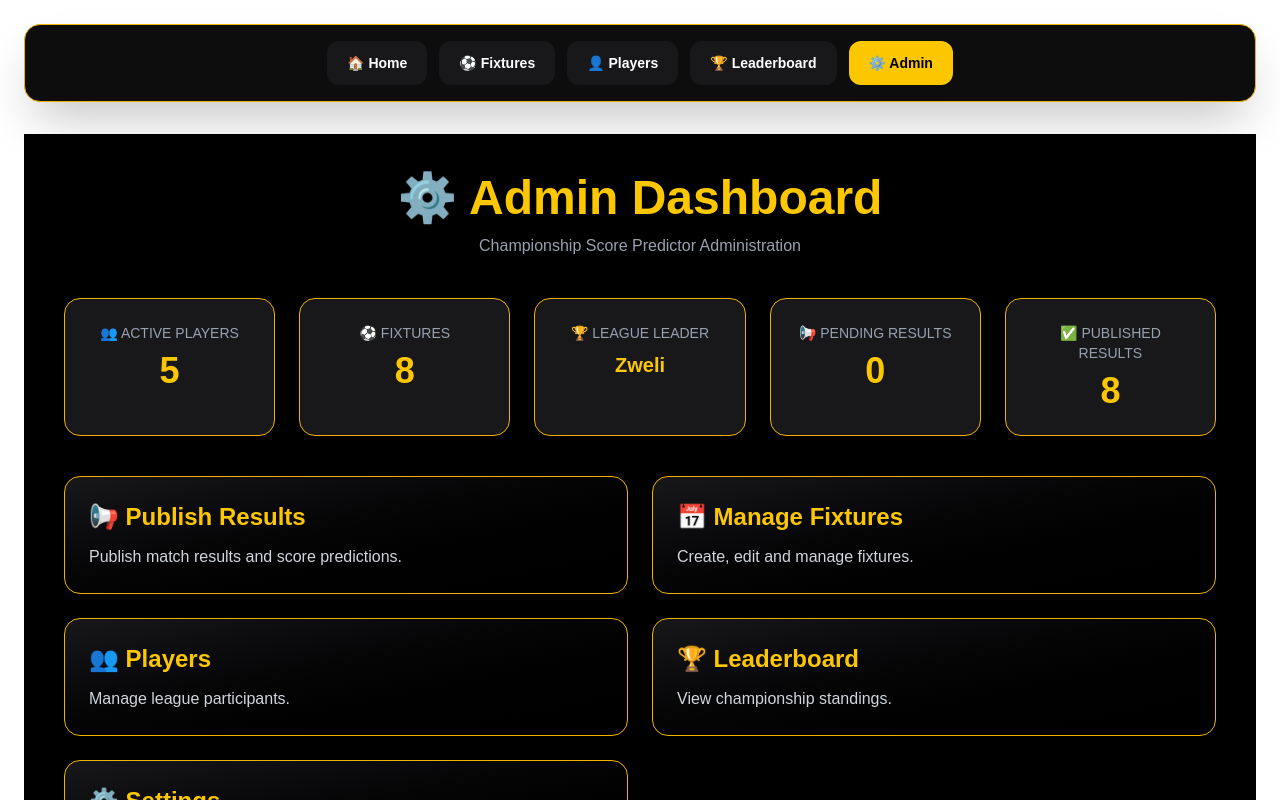
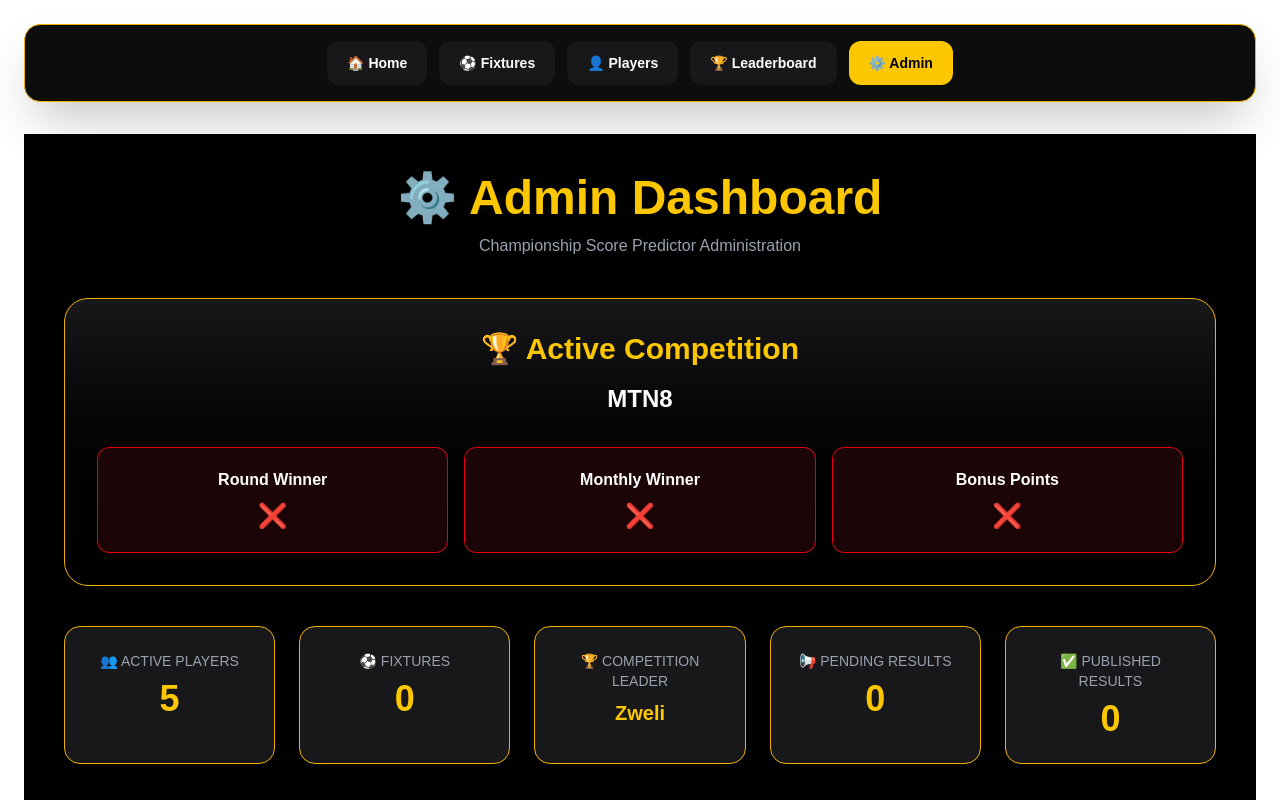
Before and after one commit to Zubula007/cspredictor, a Next.js app: page /admin in a window 1280 px wide. Shown: the top 800 px of the page. Built offline with nearby package versions, Linux system fonts and the light colour scheme.

Commit message:
v1.6 - Competition management and fixture creation

```diff
--- a/src/app/admin/fixtures/create/page.tsx
+++ b/src/app/admin/fixtures/create/page.tsx
@@ -10,15 +10,11 @@ import competitions from "../../../data/competitions";
 import { FixtureStatus } from "../../../lib/enums";
 import type { CompetitionId } from "../../../types/fixture";
 
-
 export default function CreateFixturePage() {
-
   const router = useRouter();
-
 
   const [competitionId, setCompetitionId] =
     useState<CompetitionId>("BET");
-
 
   const [homeTeam, setHomeTeam] =
     useState("");
@@ -38,10 +34,7 @@ export default function CreateFixturePage() {
   const [message, setMessage] =
     useState("");
 
-
-
   const createFixture = () => {
-
     if (
       !homeTeam ||
       !awayTeam ||
@@ -55,114 +48,68 @@ export default function CreateFixturePage() {
       return;
     }
 
+    if (homeTeam === awayTeam) {
+      setMessage(
+        "Home and Away teams cannot be the same."
+      );
 
+      return;
+    }
 
-    const newFixture = {
-
-      id:
-        `${competitionId}-${Date.now()}`,
-
+    fixtureRepository.addFixture({
+      id: `${competitionId}-${Date.now()}`,
 
       competitionId,
 
-
       round,
 
-
-      streak:
-        round,
-
+      streak: round,
 
       matchDate,
 
-
       kickOff,
 
-
-      displayDate:
-        new Date(matchDate)
-          .toLocaleDateString(
-            "en-ZA",
-            {
+      displayDate: new Date(
+        matchDate
+      ).toLocaleDateString("en-ZA", {
         day: "numeric",
         month: "long",
         year: "numeric",
-            }
-          ),
-
+      }),
 
       homeTeam,
 
-
       awayTeam,
 
+      status: FixtureStatus.SCHEDULED,
 
-      status:
-        FixtureStatus.SCHEDULED,
+      homeScore: undefined,
 
+      awayScore: undefined,
 
-      homeScore:
-        undefined,
+      firstTeamToScore: undefined,
 
-
-      awayScore:
-        undefined,
-
-
-      firstTeamToScore:
-        undefined,
-
-
-      published:
-        false,
-
-    };
-
-
-
-    fixtureRepository.createFixture(
-      newFixture
-    );
-
-
+      published: false,
+    });
 
     setMessage(
       "✅ Fixture created successfully."
     );
 
-
-
     setTimeout(() => {
-
-      router.push(
-        "/admin/fixtures"
-      );
-
+      router.push("/admin/fixtures");
     }, 1000);
-
   };
 
-
-
   return (
-
     <main className="min-h-screen bg-black px-6 py-10 text-white">
-
       <div className="mx-auto max-w-3xl">
-
-
         <div className="rounded-3xl border border-yellow-500 bg-zinc-900 p-8 shadow-xl">
-
-
           <h1 className="text-center text-4xl font-extrabold text-yellow-400">
             ➕ Create Fixture
           </h1>
 
-
-
           <div className="mt-8 space-y-5">
-
-
 
             <select
               value={competitionId}
@@ -173,97 +120,61 @@ export default function CreateFixturePage() {
               }
               className="w-full rounded-xl bg-black p-3"
             >
-
               {competitions.map(
                 (competition) => (
-
                   <option
                     key={competition.id}
                     value={competition.id}
                   >
                     {competition.name}
                   </option>
-
                 )
               )}
-
             </select>
-
-
-
-
 
             <select
               value={homeTeam}
               onChange={(e) =>
-                setHomeTeam(
-                  e.target.value
-                )
+                setHomeTeam(e.target.value)
               }
               className="w-full rounded-xl bg-black p-3"
             >
-
               <option value="">
                 Select Home Team
               </option>
 
-
-              {teams.map(
-                (team) => (
-
+              {teams.map((team) => (
                 <option
                   key={team.name}
                   value={team.name}
                 >
                   {team.name}
                 </option>
-
-                )
-              )}
-
+              ))}
             </select>
-
-
-
-
 
             <select
               value={awayTeam}
               onChange={(e) =>
-                setAwayTeam(
-                  e.target.value
-                )
+                setAwayTeam(e.target.value)
               }
               className="w-full rounded-xl bg-black p-3"
             >
-
               <option value="">
                 Select Away Team
               </option>
 
-
-              {teams.map(
-                (team) => (
-
+              {teams.map((team) => (
                 <option
                   key={team.name}
                   value={team.name}
                 >
                   {team.name}
                 </option>
-
-                )
-              )}
-
+              ))}
             </select>
 
-
-
-
-
             <div className="grid grid-cols-2 gap-4">
-
-
               <input
                 type="date"
                 value={matchDate}
@@ -275,8 +186,6 @@ export default function CreateFixturePage() {
                 className="rounded-xl bg-black p-3"
               />
 
-
-
               <input
                 type="time"
                 value={kickOff}
@@ -287,17 +196,12 @@ export default function CreateFixturePage() {
                 }
                 className="rounded-xl bg-black p-3"
               />
-
-
             </div>
-
-
-
-
 
             <input
               type="number"
               value={round}
+              min={1}
               onChange={(e) =>
                 setRound(
                   Number(e.target.value)
@@ -307,41 +211,21 @@ export default function CreateFixturePage() {
               placeholder="Round"
             />
 
-
-
-
-
             <button
               onClick={createFixture}
-              className="w-full rounded-xl bg-yellow-400 py-4 font-bold text-black hover:bg-yellow-300"
+              className="w-full rounded-xl bg-yellow-400 py-4 font-bold text-black transition hover:bg-yellow-300"
             >
               Create Fixture
             </button>
 
-
-
-
             {message && (
-
-              <p className="text-center text-yellow-400">
+              <p className="text-center font-semibold text-yellow-400">
                 {message}
               </p>
-
             )}
-
-
-
           </div>
-
-
         </div>
-
-
       </div>
-
-
     </main>
-
   );
-
 }
--- a/src/app/admin/page.tsx
+++ b/src/app/admin/page.tsx
@@ -3,6 +3,7 @@
 import Link from "next/link";
 
 import playerRepository from "../repositories/playerRepository";
+import competitionService from "../services/competitionService";
 
 import { useFixtures } from "../context/FixtureContext";
 import { useLeaderboard } from "../context/LeaderboardContext";
@@ -42,23 +43,29 @@ export default function AdminDashboardPage() {
 
   const { leaderboard } = useLeaderboard();
 
+  const activeCompetition =
+    competitionService.getActiveCompetition();
 
   const pendingResults = fixtures.filter(
     (fixture) =>
       fixture.status === "Completed" &&
-      !fixture.published
+      !fixture.published &&
+      fixture.competitionId === activeCompetition.id
   ).length;
-
 
   const publishedResults = fixtures.filter(
     (fixture) =>
-      fixture.published
+      fixture.published &&
+      fixture.competitionId === activeCompetition.id
   ).length;
 
+  const competitionFixtures = fixtures.filter(
+    (fixture) =>
+      fixture.competitionId === activeCompetition.id
+  );
 
   return (
     <main className="min-h-screen bg-black px-6 py-10 text-white">
-
       <div className="mx-auto max-w-6xl">
 
         <div className="mb-10 text-center">
@@ -73,9 +80,79 @@ export default function AdminDashboardPage() {
 
         </div>
 
+        {/* Active Competition */}
+
+        <div className="mb-10 rounded-3xl border border-yellow-500 bg-gradient-to-b from-zinc-900 to-black p-8 shadow-xl">
+
+          <h2 className="text-center text-3xl font-bold text-yellow-400">
+            🏆 Active Competition
+          </h2>
+
+          <p className="mt-4 text-center text-2xl font-bold">
+            {activeCompetition.name}
+          </p>
+
+          <div className="mt-8 grid gap-4 md:grid-cols-3">
+
+            <div
+              className={`rounded-xl border p-5 text-center ${
+                activeCompetition.roundWinnerEnabled
+                  ? "border-green-600 bg-green-900/20"
+                  : "border-red-600 bg-red-900/20"
+              }`}
+            >
+              <p className="font-semibold">
+                Round Winner
+              </p>
+
+              <p className="mt-2 text-2xl">
+                {activeCompetition.roundWinnerEnabled
+                  ? "✅"
+                  : "❌"}
+              </p>
+            </div>
+
+            <div
+              className={`rounded-xl border p-5 text-center ${
+                activeCompetition.monthlyWinnerEnabled
+                  ? "border-green-600 bg-green-900/20"
+                  : "border-red-600 bg-red-900/20"
+              }`}
+            >
+              <p className="font-semibold">
+                Monthly Winner
+              </p>
+
+              <p className="mt-2 text-2xl">
+                {activeCompetition.monthlyWinnerEnabled
+                  ? "✅"
+                  : "❌"}
+              </p>
+            </div>
+
+            <div
+              className={`rounded-xl border p-5 text-center ${
+                activeCompetition.monthlyWinnerEnabled
+                  ? "border-green-600 bg-green-900/20"
+                  : "border-red-600 bg-red-900/20"
+              }`}
+            >
+              <p className="font-semibold">
+                Bonus Points
+              </p>
+
+              <p className="mt-2 text-2xl">
+                {activeCompetition.monthlyWinnerEnabled
+                  ? "✅"
+                  : "❌"}
+              </p>
+            </div>
+
+          </div>
+
+        </div>
 
         <div className="mb-10 grid gap-6 md:grid-cols-2 lg:grid-cols-5">
-
 
           <div className="rounded-2xl border border-yellow-500 bg-zinc-900 p-6 text-center">
             <p className="text-sm uppercase text-gray-400">
@@ -87,23 +164,19 @@ export default function AdminDashboardPage() {
             </p>
           </div>
 
-
-
           <div className="rounded-2xl border border-yellow-500 bg-zinc-900 p-6 text-center">
             <p className="text-sm uppercase text-gray-400">
               ⚽ Fixtures
             </p>
 
             <p className="mt-2 text-4xl font-bold text-yellow-400">
-              {fixtures.length}
+              {competitionFixtures.length}
             </p>
           </div>
 
-
-
           <div className="rounded-2xl border border-yellow-500 bg-zinc-900 p-6 text-center">
             <p className="text-sm uppercase text-gray-400">
-              🏆 League Leader
+              🏆 Competition Leader
             </p>
 
             <p className="mt-2 text-xl font-bold text-yellow-400">
@@ -112,8 +185,6 @@ export default function AdminDashboardPage() {
                 : "-"}
             </p>
           </div>
-
-
 
           <div className="rounded-2xl border border-yellow-500 bg-zinc-900 p-6 text-center">
             <p className="text-sm uppercase text-gray-400">
@@ -125,8 +196,6 @@ export default function AdminDashboardPage() {
             </p>
           </div>
 
-
-
           <div className="rounded-2xl border border-yellow-500 bg-zinc-900 p-6 text-center">
             <p className="text-sm uppercase text-gray-400">
               ✅ Published Results
@@ -137,13 +206,9 @@ export default function AdminDashboardPage() {
             </p>
           </div>
 
-
         </div>
 
-
-
-
-        <div className="grid gap-6 md:grid-cols-2 lg-grid-cols-3">
+        <div className="grid gap-6 md:grid-cols-2 lg:grid-cols-3">
 
           {adminCards.map((card) => (
 
@@ -167,9 +232,7 @@ export default function AdminDashboardPage() {
 
         </div>
 
-
       </div>
-
     </main>
   );
 }
--- /dev/null
+++ b/src/app/components/AdminFixtureForm.tsx
@@ -0,0 +1,238 @@
+"use client";
+
+import { useState } from "react";
+
+import teams from "../data/teams";
+import { CompetitionIds } from "../lib/enums";
+
+export interface FixtureFormData {
+  competitionId: string;
+  round: number;
+  streak: number;
+  matchDate: string;
+  kickOff: string;
+  homeTeam: string;
+  awayTeam: string;
+}
+
+interface Props {
+  onSave: (fixture: FixtureFormData) => void;
+}
+
+export default function AdminFixtureForm({
+  onSave,
+}: Props) {
+  const [competitionId, setCompetitionId] =
+    useState<string>(CompetitionIds.BET);
+
+  const [round, setRound] = useState(1);
+  const [streak, setStreak] = useState(1);
+
+  const [matchDate, setMatchDate] = useState("");
+  const [kickOff, setKickOff] = useState("");
+
+  const [homeTeam, setHomeTeam] = useState("");
+  const [awayTeam, setAwayTeam] = useState("");
+
+  const saveFixture = () => {
+    if (
+      !matchDate ||
+      !kickOff ||
+      !homeTeam ||
+      !awayTeam
+    ) {
+      alert("Please complete all fields.");
+      return;
+    }
+
+    if (homeTeam === awayTeam) {
+      alert("Home and Away teams cannot be the same.");
+      return;
+    }
+
+    onSave({
+      competitionId,
+      round,
+      streak,
+      matchDate,
+      kickOff,
+      homeTeam,
+      awayTeam,
+    });
+
+    setCompetitionId(CompetitionIds.BET);
+    setRound(1);
+    setStreak(1);
+    setMatchDate("");
+    setKickOff("");
+    setHomeTeam("");
+    setAwayTeam("");
+  };
+
+  return (
+    <div className="mb-10 rounded-3xl border border-yellow-500 bg-zinc-900 p-8">
+
+      <h2 className="mb-6 text-3xl font-bold text-yellow-400">
+        ➕ Create Fixture
+      </h2>
+
+      <div className="grid gap-5 md:grid-cols-2">
+
+        <div>
+          <label className="mb-2 block text-sm text-gray-400">
+            Competition
+          </label>
+
+          <select
+            value={competitionId}
+            onChange={(e) =>
+              setCompetitionId(e.target.value)
+            }
+            className="w-full rounded-xl bg-black p-3"
+          >
+            <option value={CompetitionIds.BET}>
+              Betway Premiership
+            </option>
+
+            <option value={CompetitionIds.MTN}>
+              MTN8
+            </option>
+
+            <option value={CompetitionIds.NED}>
+              Nedbank Cup
+            </option>
+
+            <option value={CompetitionIds.CAR}>
+              Carling Knockout
+            </option>
+          </select>
+        </div>
+
+        <div>
+          <label className="mb-2 block text-sm text-gray-400">
+            Round
+          </label>
+
+          <input
+            type="number"
+            min={1}
+            value={round}
+            onChange={(e) =>
+              setRound(Number(e.target.value))
+            }
+            className="w-full rounded-xl bg-black p-3"
+          />
+        </div>
+
+        <div>
+          <label className="mb-2 block text-sm text-gray-400">
+            Match Number
+          </label>
+
+          <input
+            type="number"
+            min={1}
+            value={streak}
+            onChange={(e) =>
+              setStreak(Number(e.target.value))
+            }
+            className="w-full rounded-xl bg-black p-3"
+          />
+        </div>
+
+        <div>
+          <label className="mb-2 block text-sm text-gray-400">
+            Match Date
+          </label>
+
+          <input
+            type="date"
+            value={matchDate}
+            onChange={(e) =>
+              setMatchDate(e.target.value)
+            }
+            className="w-full rounded-xl bg-black p-3"
+          />
+        </div>
+
+        <div>
+          <label className="mb-2 block text-sm text-gray-400">
+            Kick-off
+          </label>
+
+          <input
+            type="time"
+            value={kickOff}
+            onChange={(e) =>
+              setKickOff(e.target.value)
+            }
+            className="w-full rounded-xl bg-black p-3"
+          />
+        </div>
+
+        <div>
+          <label className="mb-2 block text-sm text-gray-400">
+            Home Team
+          </label>
+
+          <select
+            value={homeTeam}
+            onChange={(e) =>
+              setHomeTeam(e.target.value)
+            }
+            className="w-full rounded-xl bg-black p-3"
+          >
+            <option value="">
+              Select Home Team
+            </option>
+
+            {teams.map((team) => (
+              <option
+                key={team.name}
+                value={team.name}
+              >
+                {team.name}
+              </option>
+            ))}
+          </select>
+        </div>
+
+        <div>
+          <label className="mb-2 block text-sm text-gray-400">
+            Away Team
+          </label>
+
+          <select
+            value={awayTeam}
+            onChange={(e) =>
+              setAwayTeam(e.target.value)
+            }
+            className="w-full rounded-xl bg-black p-3"
+          >
+            <option value="">
+              Select Away Team
+            </option>
+
+            {teams.map((team) => (
+              <option
+                key={team.name}
+                value={team.name}
+              >
+                {team.name}
+              </option>
+            ))}
+          </select>
+        </div>
+
+      </div>
+
+      <button
+        onClick={saveFixture}
+        className="mt-8 w-full rounded-xl bg-yellow-400 py-4 font-bold text-black transition hover:bg-yellow-300"
+      >
+        Save Fixture
+      </button>
+
+    </div>
+  );
+}
```
Also changed, not shown: src/app/repositories/fixtureRepository.ts (+4 -70 lines). Lines whose indentation alone changed are shown as unchanged.
